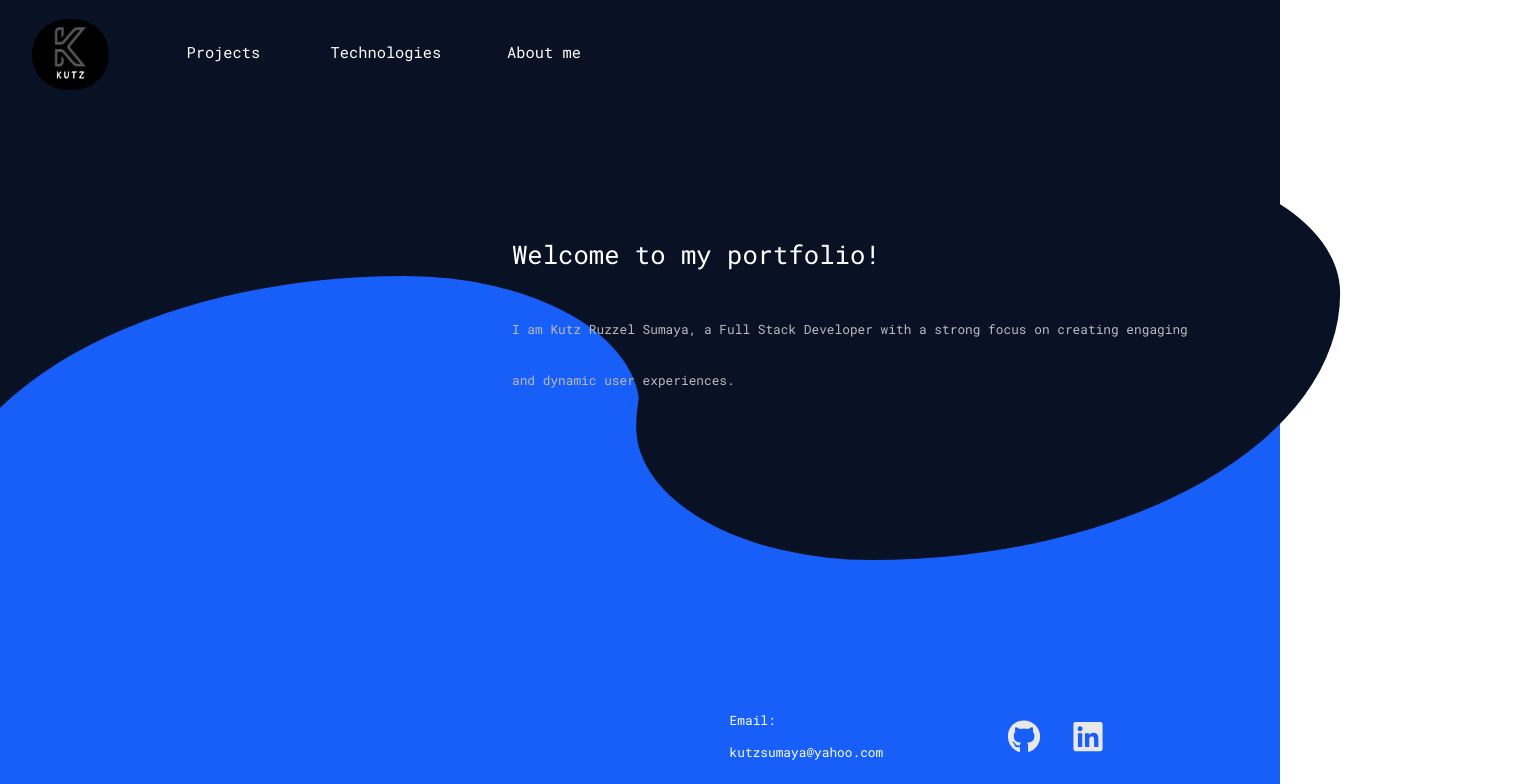
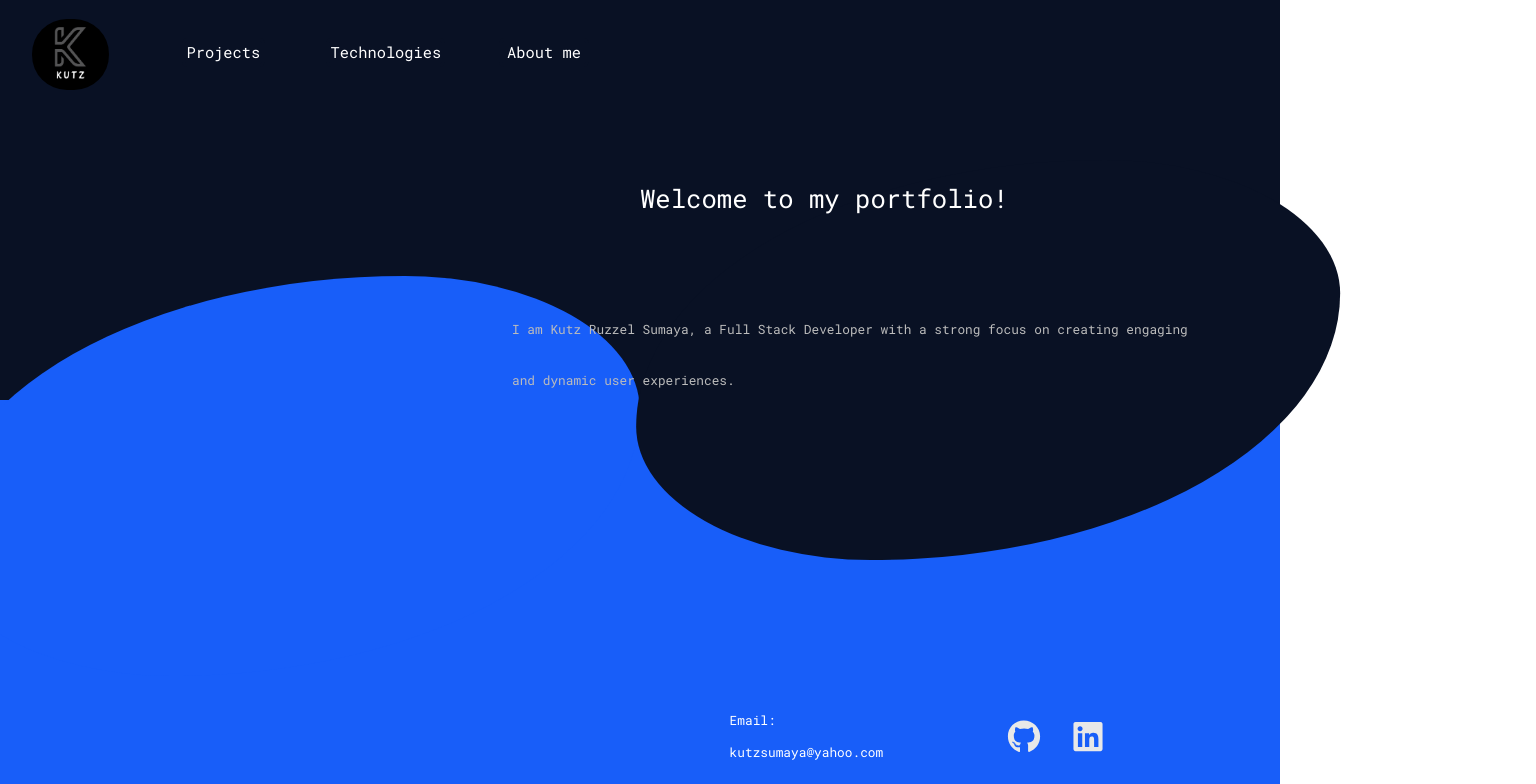
Before and after one commit to kutzruzzel/Portfolio, a React (Create React App) app: page / in a window 1280 px wide. Shown: the top 784 px of the page, 1536 px wide, since content can reach past the window. Built offline with nearby package versions, Linux system fonts and the light colour scheme.

Commit message:
some fixes

```diff
--- a/src/App.css
+++ b/src/App.css
@@ -6,6 +6,7 @@
   height: 100vh;
   background: #091124;
   mix-blend-mode: normal;
+
 
 }
 
@@ -18,7 +19,7 @@
 
 section{
 padding: 100px 20vw;
-min-height: 51%;
+min-height: 50%;
 }
 
 .darker{
@@ -26,7 +27,7 @@ min-height: 51%;
 }
 
 .curve{
-  position: absolute;
+  position: fixed;
   height: 50%;
   width: 100%;
   bottom: 0;
@@ -57,8 +58,8 @@ min-height: 51%;
   position: absolute;
   width: 45%;
   height: auto;
-  left: 40%;
-  top: 27%;
+  left: 50%;
+  top: 20%;
   text-align: left;
   font-family: 'Roboto Mono', monospace;
   font-style: normal;
```
